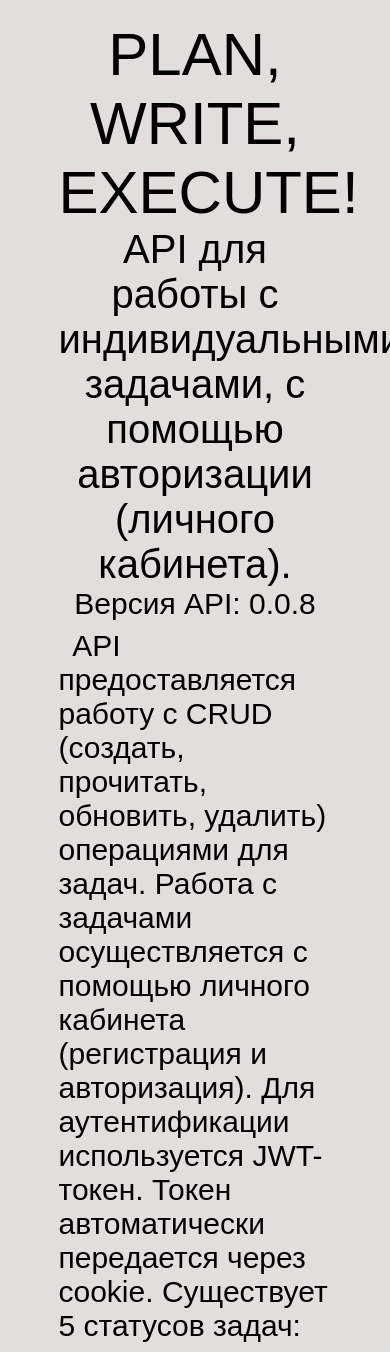
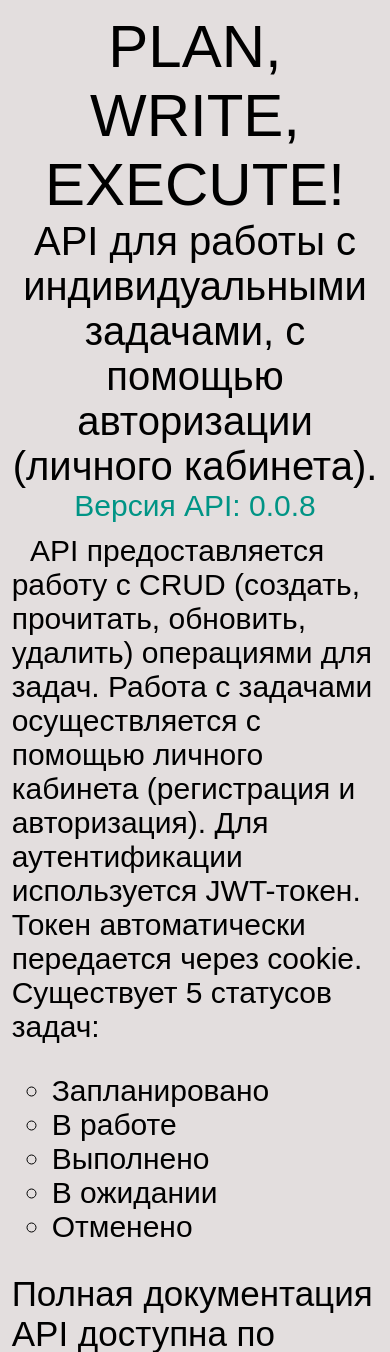
Before and after one commit to vartmih/PWE, a FastAPI app: page / in a window 390 px wide; the page is wider, and only the part inside the window is pictured. Shown: the top 1352 px of that part. Run offline with FastAPI, Linux system fonts and the light colour scheme; parts of the project's set-up code (start-up, migrations or seed data) failed here and were passed over; some web fonts are replaced.

Commit message:
Добавление адаптива шаблона для мобилок

```diff
--- a/src/pwe/static/css/styles.css
+++ b/src/pwe/static/css/styles.css
@@ -24,6 +24,7 @@ body {
 
 .title__version {
     font-size: 30px;
+    color: #009485;
 }
 
 .description {
@@ -79,3 +80,9 @@ a:visited {
     font-size: 30px;
     margin-top: 5%;
 }
+
+@media (max-width: 400px) {
+    body {
+        margin: 3% 3%;
+    }
+}
```
